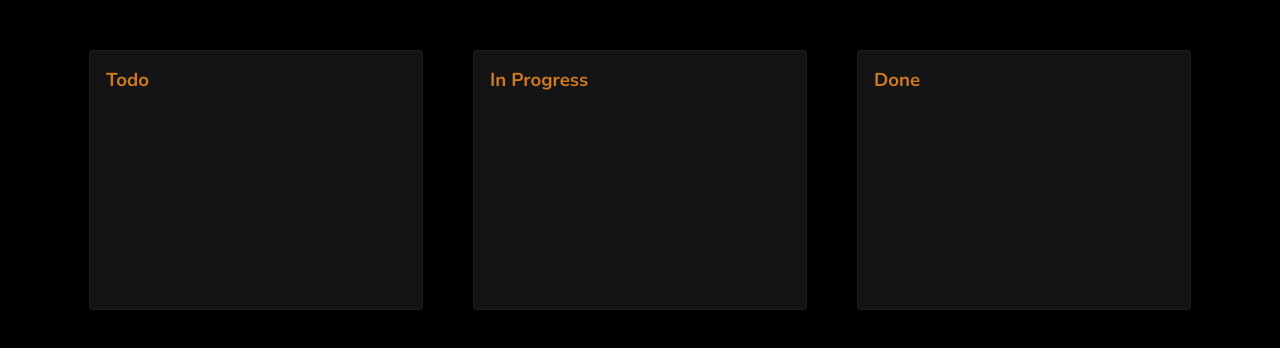
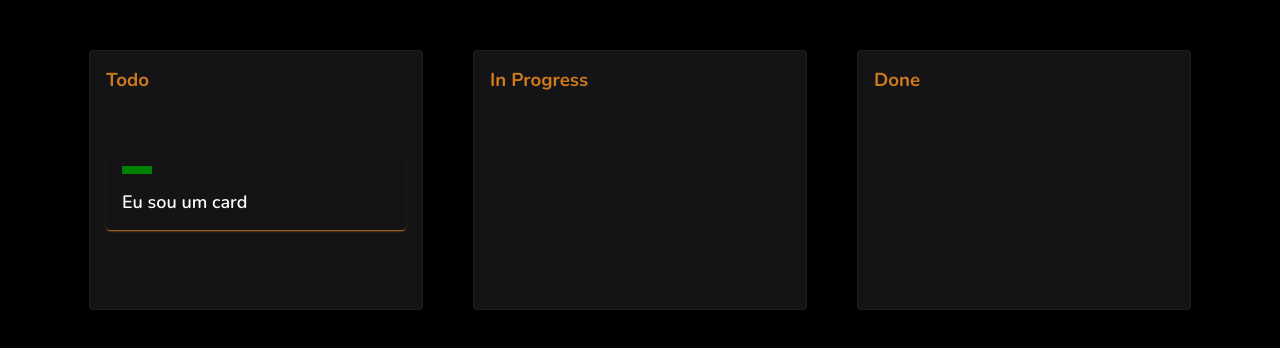
Before and after one commit to vitor-mat/Drag-and-drop-project, a React (Create React App) app: page / in a window 1280 px wide. Shown: the top 348 px of the page. Built offline with nearby package versions, Linux system fonts and the light colour scheme.

Commit message:
criei um componente separado para os cards

```diff
--- /dev/null
+++ b/src/components/board/index.js
@@ -0,0 +1,61 @@
+import React, { useState } from 'react';
+
+import {
+    Container
+} from './style'
+
+import {
+    Droppable,
+    Draggable
+} from 'react-beautiful-dnd'
+
+export const Board = ({ title, children }) => {
+
+
+    return (
+        <Container>
+            <div id="title-container"><h3>{title}</h3></div>
+            <Droppable
+                droppableId="card-coontainer"
+            >
+                {(provided) => {
+                    return (
+                        <div
+                            id="dropzone-container"
+                            {...provided.droppableProps}
+                            ref={provided.innerRef}
+                        >
+                            {children}
+                            {
+                                /*
+                                cardListData.map((value, index) => {
+                                    return (
+                                        <Draggable draggableId={`card-item-${index}`} index={index}>
+                                            {(provided) => {
+                                                return (
+                                                    <div
+                                                        id="cards"
+
+                                                        ref={provided.innerRef}
+                                                        {...provided.draggableProps}
+                                                        {...provided.dragHandleProps}
+                                                    >
+                                                        <div id="status"></div>
+                                                        {value.name}
+                                                    </div>
+
+                                                )
+                                            }}
+                                        </Draggable>
+                                    )
+                                })
+                                    */
+                            }
+                            {provided.placeholder}
+                        </div>
+                    )
+                }}
+            </Droppable>
+        </Container>
+    )
+}
--- /dev/null
+++ b/src/components/board/style.js
@@ -0,0 +1,29 @@
+import styled from 'styled-components';
+
+export const Container = styled.div`
+    background: #141316;
+    border: 1px solid #fb951f11;
+    border-radius: 4px;
+
+    #title-container{
+        h3{
+            font-weight: 700;
+            padding: 16px;
+            color: #fd951fcc;
+        }
+    }
+
+    #dropzone-container{
+        padding: 16px;
+        min-width: 332px;
+        min-height: 200px;
+
+        ${props => props.highlight ? "background: #fd951f08;" : "background: #141316;" }
+        ${props => props.over ? "background: #4cd13711;" : "" }
+
+        ${props => props.isDraging ? "opacity: 0.3;" : "opacity: 1;" }
+
+        transition: 400ms;
+    }
+
+`
--- a/src/components/card/index.js
+++ b/src/components/card/index.js
@@ -1,60 +1,12 @@
-import React, { useState } from 'react';
+import React from 'react';
 
-import {
-    Container
-} from './style'
+import { Container } from './style';
 
-import {
-    Droppable,
-    Draggable
-} from 'react-beautiful-dnd'
-
-export const Board = ({ title, status, dragStart, dragEnd, highlight }) => {
-
-
+export const Card = () => {
     return (
         <Container>
-            <div id="title-container"><h3>{title}</h3></div>
-            <Droppable
-                droppableId="card-coontainer"
-            >
-                {(provided) => {
-                    return (
-                        <div
-                            id="dropzone-container"
-                            {...provided.droppableProps}
-                            ref={provided.innerRef}
-                        >
-                            {
-                                /*
-                                cardListData.map((value, index) => {
-                                    return (
-                                        <Draggable draggableId={`card-item-${index}`} index={index}>
-                                            {(provided) => {
-                                                return (
-                                                    <div
-                                                        id="cards"
-
-                                                        ref={provided.innerRef}
-                                                        {...provided.draggableProps}
-                                                        {...provided.dragHandleProps}
-                                                    >
-                                                        <div id="status"></div>
-                                                        {value.name}
-                                                    </div>
-
-                                                )
-                                            }}
-                                        </Draggable>
-                                    )
-                                })
-                                    */
-                            }
-                            {provided.placeholder}
-                        </div>
-                    )
-                }}
-            </Droppable>
+            <div id="status"></div>
+            Eu sou um card
         </Container>
     )
 }
--- a/src/components/card/style.js
+++ b/src/components/card/style.js
@@ -1,31 +1,7 @@
 import styled from 'styled-components';
 
 export const Container = styled.div`
-    background: #141316;
-    border: 1px solid #fb951f11;
-    border-radius: 4px;
 
-    #title-container{
-        h3{
-            font-weight: 700;
-            padding: 16px;
-            color: #fd951fcc;
-        }
-    }
-
-    #dropzone-container{
-        padding: 16px;
-        min-width: 332px;
-        min-height: 200px;
-
-        ${props => props.highlight ? "background: #fd951f08;" : "background: #141316;" }
-        ${props => props.over ? "background: #4cd13711;" : "" }
-
-        ${props => props.isDraging ? "opacity: 0.3;" : "opacity: 1;" }
-
-        transition: 400ms;
-
-        #cards{
     box-shadow: 0 2px 2px -1px #fd951fcc;
     widht: 250px;
     margin: 25px 0;
@@ -49,7 +25,5 @@ export const Container = styled.div`
     }
 
     border-radius: 4px;
-        }
-    }
 
 `
--- a/src/pages/kanban/index.js
+++ b/src/pages/kanban/index.js
@@ -1,6 +1,8 @@
 import React, { useState } from 'react';
 
-import { Board } from '../../components/card/index'
+import { Board } from '../../components/board/index'
+import { Card } from '../../components/card/index';
+
 
 import {
     DragDropContext
@@ -9,6 +11,7 @@ import {
 import {
     Container
 } from './style';
+
 
 const items = [
     {
@@ -41,16 +44,23 @@ export const KanbanPage = () => {
                     title="Todo"
                     description="Next Level Week"
                     status="urgent"
-                />
+                >
+                    <Card />
+                </Board>
                 <Board
                     title="In Progress"
                     description="Next Level Week"
                     status="alert"
-                />
+                >
+
+
+                </Board>
                 <Board
                     title="Done"
                     description="Next Level Week"
-                />
+                >
+
+                </Board>
             </DragDropContext>
         </Container>
     )
```
Lines whose indentation alone changed are shown as unchanged.
